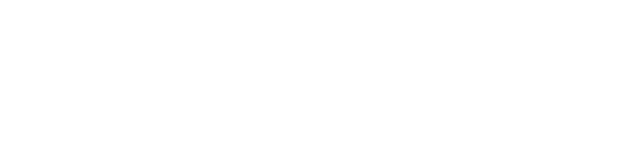
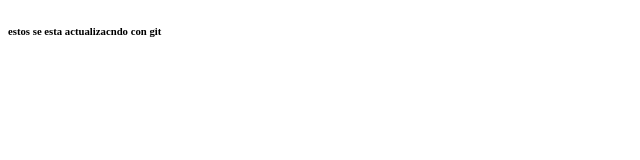
Before and after one commit to BST-2021/pruebas, a plain HTML site: page index.html in a window 1280 px wide. Shown: the whole page, without its empty margins (0-640 px from the left). Drawn offline with Linux system fonts and the light colour scheme.

```diff
--- a/index.html
+++ b/index.html
@@ -7,6 +7,6 @@
     <title>Document</title>
 </head>
 <body>
-
+    <h6>estos se esta actualizacndo con git</h6>
 </body>
 </html>
```
